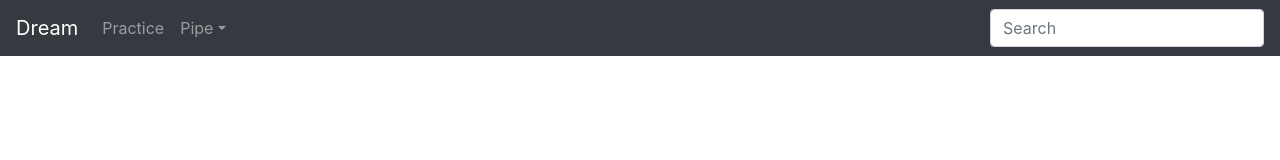
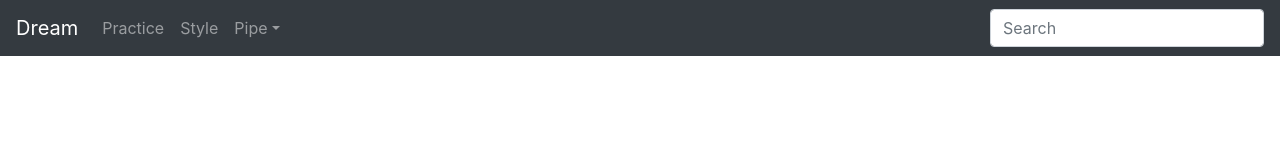
Before and after one commit to msafarigit/DreamApp, an Angular app: page / in a window 1280 px wide. Shown: the top 160 px of the page. Built offline with nearby package versions, Linux system fonts and the light colour scheme.

Commit message:
start session 7 add styles

```diff
--- a/src/app/app-routing.module.ts
+++ b/src/app/app-routing.module.ts
@@ -3,12 +3,14 @@ import { Routes, RouterModule } from '@angular/router';
 import { PersonManagementComponent } from './practice/person-management/person-management.component';
 import { PipeExampleComponent } from './pipe-example/pipe-example.component';
 import { AsyncPipeExampleComponent } from './async-pipe-example/async-pipe-example.component';
+import { StyleExampleComponent } from './style-example/style-example.component';
 
 
 const router: Routes = [
   { path: 'practice', component: PersonManagementComponent },
   { path: 'pipe', component: PipeExampleComponent },
-  { path: 'asyncPipe', component: AsyncPipeExampleComponent }
+  { path: 'asyncPipe', component: AsyncPipeExampleComponent },
+  { path: 'style', component: StyleExampleComponent }
 ];
 
 @NgModule({
--- a/src/app/app.module.ts
+++ b/src/app/app.module.ts
@@ -16,6 +16,7 @@ import { SqrtPipe } from './pipes/sqrt.pipe';
 import { FilterPipe } from './pipes/filter.pipe';
 import { PersonPipe } from './pipes/person.pipe';
 import { AsyncPipeExampleComponent } from './async-pipe-example/async-pipe-example.component';
+import { StyleExampleComponent } from './style-example/style-example.component';
 
 
 @NgModule({
@@ -31,6 +32,7 @@ import { AsyncPipeExampleComponent } from './async-pipe-example/async-pipe-examp
     FilterPipe,
     PersonPipe,
     AsyncPipeExampleComponent,
+    StyleExampleComponent,
 
 
   ],
--- a/src/app/navbar/navbar.component.html
+++ b/src/app/navbar/navbar.component.html
@@ -7,9 +7,12 @@
 
   <div class="collapse navbar-collapse">
     <ul class="navbar-nav mr-auto">
-      <li class="nav-item">
-        <a class="nav-link" routerLink="/practice">Practice</a>
-      </li>
+        <li class="nav-item">
+          <a class="nav-link" routerLink="/practice">Practice</a>
+        </li>
+        <li class="nav-item">
+          <a class="nav-link" routerLink="/style">Style</a>
+        </li>
       <li class="nav-item dropdown">
         <a class="nav-link dropdown-toggle" href="#" data-toggle="dropdown">Pipe</a>
         <div class="dropdown-menu">
--- /dev/null
+++ b/src/app/style-example/style-example.component.html
@@ -0,0 +1,19 @@
+<!-- <h1>
+   Bold: Styles in component metadata
+</h1> -->
+
+<h1 class="h1">
+    Italic: Style files in component metadata
+</h1>
+
+<button>
+    Button inline style
+</button>
+
+
+<style type="text/css">
+    button {
+        background-color: white;
+        border: 1px solid #777;
+    }
+</style>
--- /dev/null
+++ b/src/app/style-example/style-example.component.scss
@@ -0,0 +1,13 @@
+h1.h1 {
+    font-style: italic;
+}
+
+:host {
+    background-color: aqua;
+    display: block;
+}
+
+:host-context(app-root) h1 {
+    background-color: aliceblue;
+    display: block;
+}
--- /dev/null
+++ b/src/app/style-example/style-example.component.ts
@@ -0,0 +1,50 @@
+import { Component, OnInit } from '@angular/core';
+
+@Component({
+  selector: 'app-style-example',
+  templateUrl: './style-example.component.html',
+  styleUrls: ['./style-example.component.scss']
+  // styles: ['h1 { font-weight: bold; }']
+})
+export class StyleExampleComponent implements OnInit {
+
+  constructor() { }
+
+  ngOnInit() {
+  }
+
+}
+
+/*
+The styles specified in @Component metadata apply only within the template of that component.
+They are not inherited by any components nested within the template nor by any content projected into the component.
+1- Styles in component metadata:    styles: ['h1 { font-weight: normal; }']
+2- Style files in component metadata
+
+3- Embeded style
+4- Template link tags
+    <link rel="stylesheet" href="../assets/hero-team.component.css">
+5- CSS @imports
+6- External and global style files
+7- Non-CSS style files
+*/
+
+/*
+Special selectors:
+1- :host
+Use the :host pseudo-class selector to target styles in the element that hosts the component
+  (as opposed to targeting elements inside the component's template).
+
+2- :host-context
+Use the :host-context() pseudo-class selector, which works just like the function form of :host().
+ The :host-context() selector looks for a CSS class in any ancestor of the component host element,
+ up to the document root. The :host-context() selector is useful when combined with another selector.
+
+3- (deprecated) /deep/, >>>, and ::ng-deep
+Component styles normally apply only to the HTML in the component's own template.
+Applying the ::ng-deep pseudo-class to any CSS rule completely disables view-encapsulation for that rule.
+ Any style with ::ng-deep applied becomes a global style.
+ Use /deep/, >>> and ::ng-deep only with emulated view encapsulation.
+ Emulated is the default and most commonly used view encapsulation.
+ For more information, see the Controlling view encapsulation section.
+*/
```
